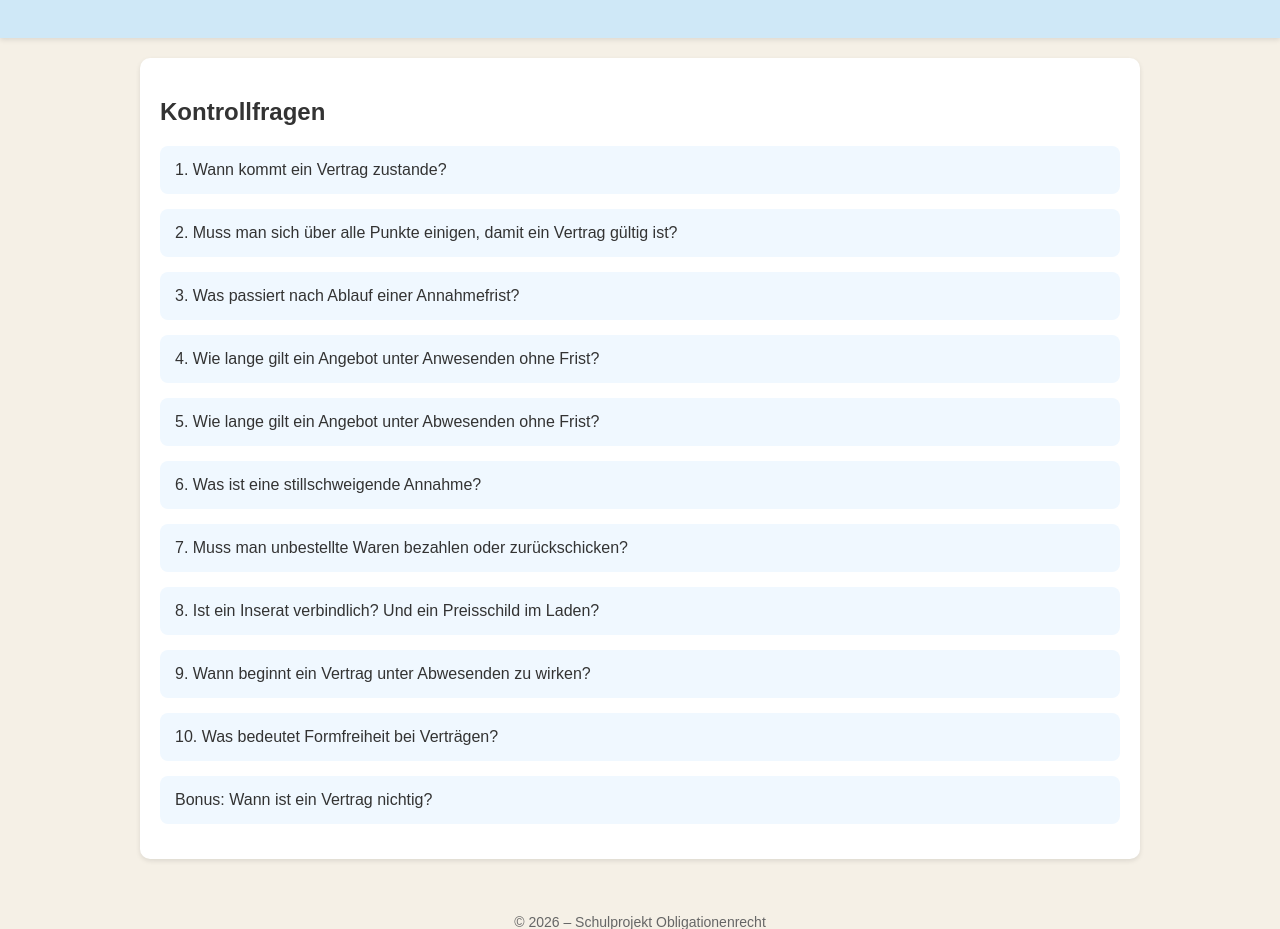
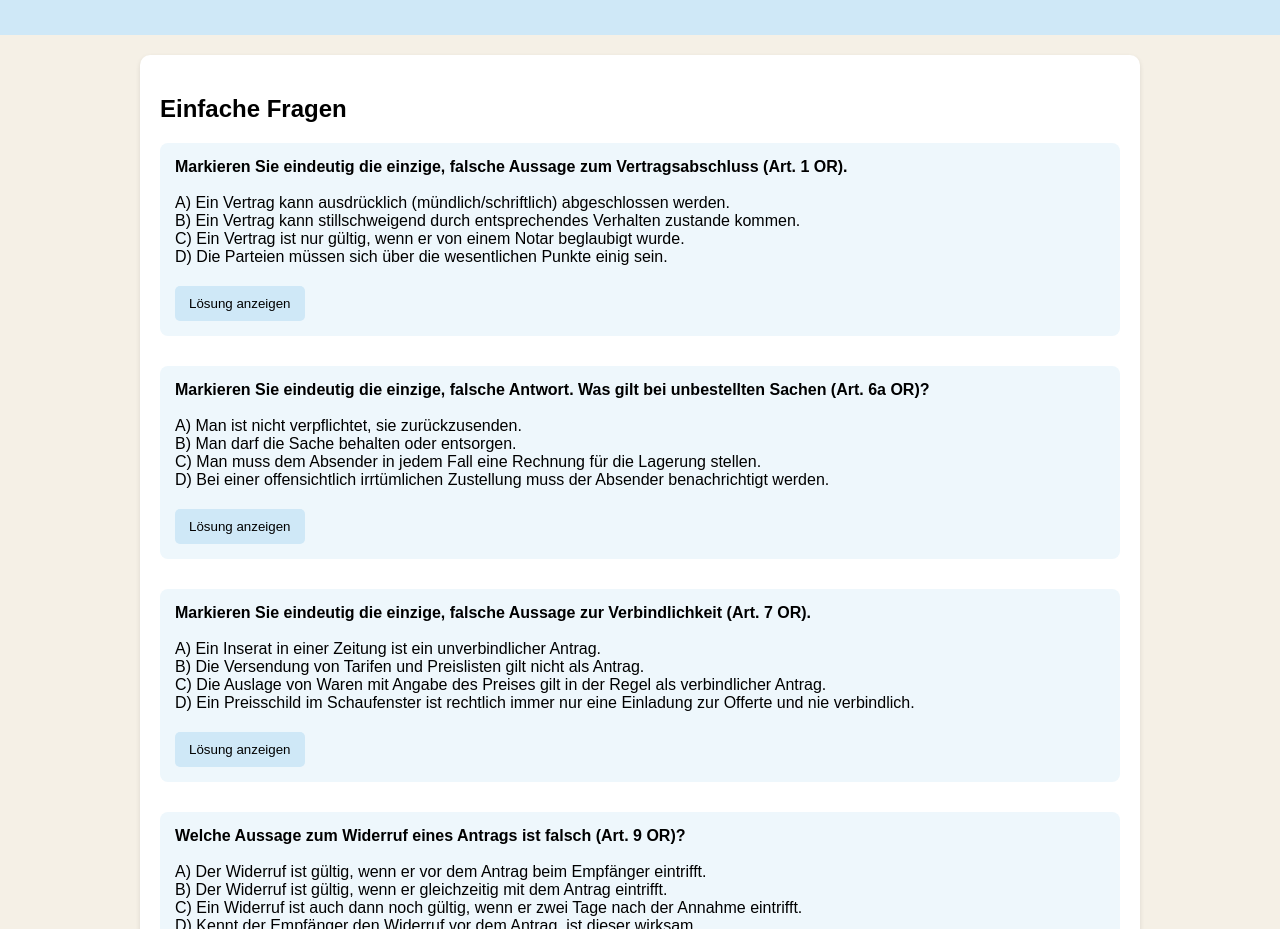
Before and after one commit to KeiraSturm/WR, a plain HTML site: page index.html in a window 1280 px wide. Shown: the part 119-1048 px from the top of the page. Drawn offline with Linux system fonts and the light colour scheme.

Commit message:
fix question

```diff
--- a/index.html
+++ b/index.html
@@ -3,159 +3,168 @@
 <head>
 <meta charset="UTF-8">
 <meta name="viewport" content="width=device-width, initial-scale=1.0">
-  <title>Entstehung einer Obligation</title>
+<title>MC Kontrollfragen OR 1–20</title>
 <style>
-    body {
-      margin: 0;
-      font-family: Arial, sans-serif;
-      background-color: #f5f0e6; /* beige */
-      color: #333;
-    }
-
-    header {
-      background-color: #cfe8f7; /* hellblau */
-      padding: 60px 20px;
-      text-align: center;
-      box-shadow: 0 2px 5px rgba(0,0,0,0.1);
-    }
-
-    header h1 {
-      margin: 0;
-    }
-
-    .container {
-      padding: 20px;
-      max-width: 1000px;
-      margin: auto;
-    }
-
-    .section {
-      background: white;
-      padding: 20px;
-      margin-bottom: 20px;
-      border-radius: 10px;
-      box-shadow: 0 2px 5px rgba(0,0,0,0.1);
-    }
-
-    .timeline {
-      display: flex;
-      flex-wrap: wrap;
-      gap: 10px;
-    }
-
-    .step {
-      flex: 1;
-      background-color: #e6f4fb;
-      padding: 15px;
-      border-radius: 8px;
-      text-align: center;
-    }
-
-    .question {
-      margin-bottom: 15px;
-      padding: 15px;
-      background-color: #f0f8ff;
-      border-radius: 8px;
-      cursor: pointer;
-      transition: 0.3s;
-    }
-
-    .question:hover {
-      background-color: #d9eefc;
-    }
-
-    .answer {
-      display: none;
-      margin-top: 10px;
-      font-weight: bold;
-    }
-
-    footer {
-      text-align: center;
-      padding: 15px;
-      font-size: 14px;
-      color: #666;
-    }
+body {font-family: Arial; margin:0; background:#f5f0e6;}
+header {background:#cfe8f7; padding:20px; text-align:center;}
+.container {max-width:1000px; margin:auto; padding:20px;}
+.section {background:white; padding:20px; margin-bottom:20px; border-radius:10px; box-shadow:0 2px 5px rgba(0,0,0,0.1);}
+.question {margin-bottom:30px; padding:15px; background:#eef7fc; border-radius:8px;}
+.answer {display:none; margin-top:15px; background:#fff3cd; padding:10px; border-radius:6px;}
+button {margin-top:20px; padding:10px 14px; border:none; background:#cfe8f7; cursor:pointer; border-radius:5px;}
 </style>
 </head>
 <body>
 
 <header>
-  <h1>Entstehung einer Obligation (OR 1–20)</h1>
+<h1>MC-Kontrollfragen (OR 1–20)</h1>
+<p>Finde jeweils die falsche Aussage</p>
 </header>
 
 <div class="container">
 
 <div class="section">
-    <h2>Kontrollfragen</h2>
+<h2>Einfache Fragen</h2>
 
-    <div class="question" onclick="toggleAnswer(this)">
-      1. Wann kommt ein Vertrag zustande?
-      <div class="answer">Wenn sich beide Parteien gegenseitig übereinstimmend einigen (Antrag + Annahme).</div>
+<div class="question">
+<b>Markieren Sie eindeutig die einzige, falsche Aussage zum Vertragsabschluss (Art. 1 OR).</b><br><br>
+A) Ein Vertrag kann ausdrücklich (mündlich/schriftlich) abgeschlossen werden.<br>
+B) Ein Vertrag kann stillschweigend durch entsprechendes Verhalten zustande kommen.<br>
+C) Ein Vertrag ist nur gültig, wenn er von einem Notar beglaubigt wurde.<br>
+D) Die Parteien müssen sich über die wesentlichen Punkte einig sein.
+<br>
+<button onclick="toggle(this)">Lösung anzeigen</button>
+<div class="answer">❌ C ist falsch, da Grundsatz der Formfreiheit gilt (Art. 11 OR)</div>
 </div>
 
-    <div class="question" onclick="toggleAnswer(this)">
-      2. Muss man sich über alle Punkte einigen, damit ein Vertrag gültig ist?
-      <div class="answer">Nein, nur über die wesentlichen Punkte (z. B. Preis). Nebenpunkte sind nicht zwingend.</div>
+<div class="question">
+<b>Markieren Sie eindeutig die einzige, falsche Antwort. Was gilt bei unbestellten Sachen (Art. 6a OR)?</b><br><br>
+A) Man ist nicht verpflichtet, sie zurückzusenden.<br>
+B) Man darf die Sache behalten oder entsorgen.<br>
+C) Man muss dem Absender in jedem Fall eine Rechnung für die Lagerung stellen.<br>
+D) Bei einer offensichtlich irrtümlichen Zustellung muss der Absender benachrichtigt werden.
+<br>
+<button onclick="toggle(this)">Lösung anzeigen</button>
+<div class="answer">❌ C ist falsch (Art. 6a OR)</div>
 </div>
 
-    <div class="question" onclick="toggleAnswer(this)">
-      3. Was passiert nach Ablauf einer Annahmefrist?
-      <div class="answer">Das Angebot ist nicht mehr gültig und der Anbieter ist nicht mehr gebunden.</div>
+<div class="question">
+<b>Markieren Sie eindeutig die einzige, falsche Aussage zur Verbindlichkeit (Art. 7 OR).</b><br><br>
+A) Ein Inserat in einer Zeitung ist ein unverbindlicher Antrag.<br>
+B) Die Versendung von Tarifen und Preislisten gilt nicht als Antrag.<br>
+C) Die Auslage von Waren mit Angabe des Preises gilt in der Regel als verbindlicher Antrag.<br>
+D) Ein Preisschild im Schaufenster ist rechtlich immer nur eine Einladung zur Offerte und nie verbindlich.
+<br>
+<button onclick="toggle(this)">Lösung anzeigen</button>
+<div class="answer">❌ D ist falsch</div>
 </div>
 
-    <div class="question" onclick="toggleAnswer(this)">
-      4. Wie lange gilt ein Angebot unter Anwesenden ohne Frist?
-      <div class="answer">Nur während des Gesprächs. Danach ist es nicht mehr verbindlich.</div>
+<div class="question">
+<b>Welche Aussage zum Widerruf eines Antrags ist falsch (Art. 9 OR)?</b><br><br>
+A) Der Widerruf ist gültig, wenn er vor dem Antrag beim Empfänger eintrifft.<br>
+B) Der Widerruf ist gültig, wenn er gleichzeitig mit dem Antrag eintrifft.<br>
+C) Ein Widerruf ist auch dann noch gültig, wenn er zwei Tage nach der Annahme eintrifft.<br>
+D) Kennt der Empfänger den Widerruf vor dem Antrag, ist dieser wirksam.
+<br>
+<button onclick="toggle(this)">Lösung anzeigen</button>
+<div class="answer">❌ C ist falsch (Art. 9 OR)</div>
 </div>
 
-    <div class="question" onclick="toggleAnswer(this)">
-      5. Wie lange gilt ein Angebot unter Abwesenden ohne Frist?
-      <div class="answer">Während einer angemessenen Zeit (z. B. einige Tage).</div>
+<div class="question">
+<b>Markieren Sie eindeutig die einzige, falsche Aussage zur Form der Verträge (Art. 11 OR).</b><br><br>
+A) Die meisten Verträge im Alltag können mündlich abgeschlossen werden.<br>
+B) Ein Kaufvertrag über ein Handy muss zwingend schriftlich sein, um gültig zu sein.<br>
+C) Besondere Formvorschriften dienen oft dem Schutz der schwächeren Partei (z. B. Lehrling).<br>
+D) Wenn das Gesetz keine Form vorschreibt, herrscht Formfreiheit.
+<br>
+<button onclick="toggle(this)">Lösung anzeigen</button>
+<div class="answer">❌ B ist falsch (Art. 11 OR)</div>
 </div>
 
-    <div class="question" onclick="toggleAnswer(this)">
-      6. Was ist eine stillschweigende Annahme?
-      <div class="answer">Wenn ein Angebot nur Vorteile bringt und nicht abgelehnt wird.</div>
+<div class="question">
+<b>Markieren Sie eindeutig die einzige, falsche Aussage. Mia kauft ein Handy (Art. 1-2 OR).</b><br><br>
+A) Der Preis ist ein wesentlicher Vertragspunkt.<br>
+B) Der Ort der Übergabe ist ein Nebenpunkt.<br>
+C) Mia und der Verkäufer müssen sich über den Preis einig sein.<br>
+D) Keine der Aussagen ist falsch.
+<br>
+<button onclick="toggle(this)">Lösung anzeigen</button>
+<div class="answer">✔️ D ist korrekt</div>
 </div>
 
-    <div class="question" onclick="toggleAnswer(this)">
-      7. Muss man unbestellte Waren bezahlen oder zurückschicken?
-      <div class="answer">Nein, man ist nicht dazu verpflichtet.</div>
 </div>
 
-    <div class="question" onclick="toggleAnswer(this)">
-      8. Ist ein Inserat verbindlich? Und ein Preisschild im Laden?
-      <div class="answer">Ein Inserat ist unverbindlich, jedoch ein Preisschild im Laden ist verbindlich.</div>
+<div class="section">
+<h2>Mittelschwere Fragen</h2>
+
+<div class="question">
+<b>Markieren Sie eindeutig die einzige, falsche Aussage zur Annahmefrist (Art. 3-5 OR).</b><br><br>
+A) Bei einem Antrag unter Anwesenden (Telefon/persönlich) muss die Annahme sofort erfolgen.<br>
+B) Bei einem Antrag unter Abwesenden (Brief/E-Mail) bleibt der Anbieter so lange gebunden, wie eine ordnungsgemässe Antwort dauern darf.<br>
+C) Wenn Mias Kollege ihr eine Frist bis Samstag setzt und Mia erst am Sonntag zusagt, ist der Kollege weiterhin rechtlich an sein ursprüngliches Angebot gebunden.<br>
+D) Eine verspätete Annahme gilt rechtlich als ein neuer Antrag.
+<br>
+<button onclick="toggle(this)">Lösung anzeigen</button>
+<div class="answer">❌ C ist falsch (Art. 3-5 OR)</div>
 </div>
 
-    <div class="question" onclick="toggleAnswer(this)">
-      9. Wann beginnt ein Vertrag unter Abwesenden zu wirken?
-      <div class="answer">Sobald die Annahme abgeschickt wird.</div>
+<div class="question">
+<b>Markieren Sie die einzige, falsche Antwort zur Unterschrift bei schriftlichen Verträgen (Art. 13-15 OR).</b><br><br>
+A) Die Unterschrift muss grundsätzlich eigenhändig geschrieben sein.<br>
+B) Alle Personen, die durch den Vertrag verpflichtet werden, müssen unterschreiben.<br>
+C) Eine Fotokopie einer Unterschrift ist im rechtlichen Sinne einer eigenhändigen Unterschrift immer gleichgestellt.<br>
+D) Für Blinde ist eine Beglaubigung der Unterschrift oder ein Handzeichen unter Umständen als Ersatz möglich.
+<br>
+<button onclick="toggle(this)">Lösung anzeigen</button>
+<div class="answer">❌ C ist falsch (Art. 13-15 OR)</div>
 </div>
 
-    <div class="question" onclick="toggleAnswer(this)">
-      10. Was bedeutet Formfreiheit bei Verträgen?
-      <div class="answer">Verträge können grundsätzlich mündlich oder schriftlich abgeschlossen werden, ausser das Gesetz schreibt eine Form vor.</div>
+<div class="question">
+<b>Markieren Sie eindeutig die einzige, falsche Aussage zur Auslegung und zum Inhalt (Art. 18-19 OR).</b><br><br>
+A) Bei der Beurteilung eines Vertrages ist der wirkliche Wille der Parteien massgebend, nicht eine falsche Bezeichnung.<br>
+B) Der Inhalt eines Vertrages kann innerhalb der Schranken des Gesetzes beliebig festgelegt werden.<br>
+C) Wenn sich Mia und ihr Kollege beim Verkauf über den Typ des Handys irren, aber beide das gleiche Gerät meinen, ist der Vertrag automatisch ungültig.<br>
+D) Abweichungen von gesetzlichen Vorschriften sind nur zulässig, wo das Gesetz nicht zwingendes Recht aufstellt.
+<br>
+<button onclick="toggle(this)">Lösung anzeigen</button>
+<div class="answer">❌ C ist falsch (Art. 18 OR)</div>
 </div>
 
-    <div class="question" onclick="toggleAnswer(this)">
-      Bonus: Wann ist ein Vertrag nichtig?
-      <div class="answer">Wenn er gegen das Gesetz verstösst (z. B. illegaler Inhalt).</div>
+</div>
+
+<div class="section">
+<h2>Schwierige Fragen</h2>
+
+<div class="question">
+<b>Markieren Sie eindeutig die einzige, falsche Aussage zur Nichtigkeit (Art. 20 OR).</b><br><br>
+A) Ein Vertrag über den Kauf von Kokain ist wegen Widerrechtlichkeit nichtig.<br>
+B) Ein Vertrag, der eine objektiv unmögliche Leistung verspricht, entfaltet keine Rechtswirkung.<br>
+C) Ein nichtiger Vertrag kann durch die nachträgliche Genehmigung der Parteien ohne neue Unterschrift geheilt werden.<br>
+D) Verstösst nur ein Teil des Vertrages gegen das Gesetz, ist in der Regel auch nur dieser Teil nichtig (Teilnichtigkeit).
+<br>
+<button onclick="toggle(this)">Lösung anzeigen</button>
+<div class="answer">❌ C ist falsch (Art. 20 OR)</div>
+</div>
+
+<div class="question">
+<b>Welcher Aspekt zur Entstehung von Obligationen (Art. 1-20 OR) ist falsch?</b><br><br>
+A) Der Vertragswille muss bei beiden Parteien tatsächlich vorhanden sein.<br>
+B) Formvorschriften können auch von den Parteien selbst freiwillig vereinbart werden (Art. 16 OR).<br>
+C) Die Wirkung eines Vertrages unter Abwesenden beginnt mit der Absendung der Annahme.<br>
+D) Ein Preisausschreiben (Art. 8 OR) verpflichtet den Auslober nur dann zur Zahlung, wenn er die Leistung nach dem Wettbewerb nochmals ausdrücklich bestätigt.
+<br>
+<button onclick="toggle(this)">Lösung anzeigen</button>
+<div class="answer">❌ D ist falsch (Art. 8 OR)</div>
 </div>
 
 </div>
 
 </div>
 
-<footer>
-  © 2026 – Schulprojekt Obligationenrecht
-</footer>
-
 <script>
-  function toggleAnswer(element) {
-    const answer = element.querySelector('.answer');
-    answer.style.display = answer.style.display === 'block' ? 'none' : 'block';
+function toggle(btn){
+  const ans = btn.nextElementSibling;
+  ans.style.display = ans.style.display === 'block' ? 'none' : 'block';
 }
 </script>
 
```
Lines whose indentation alone changed are shown as unchanged.
